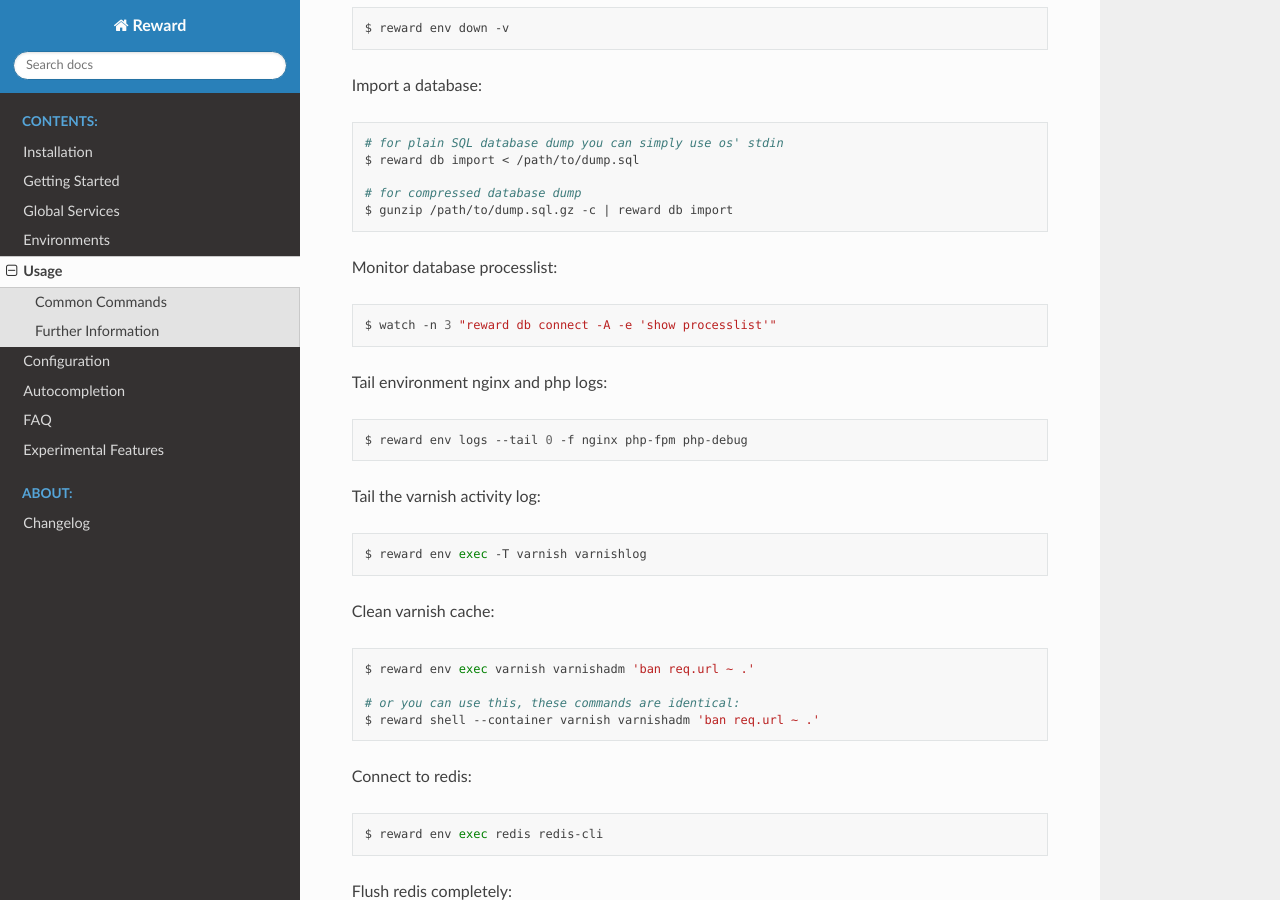
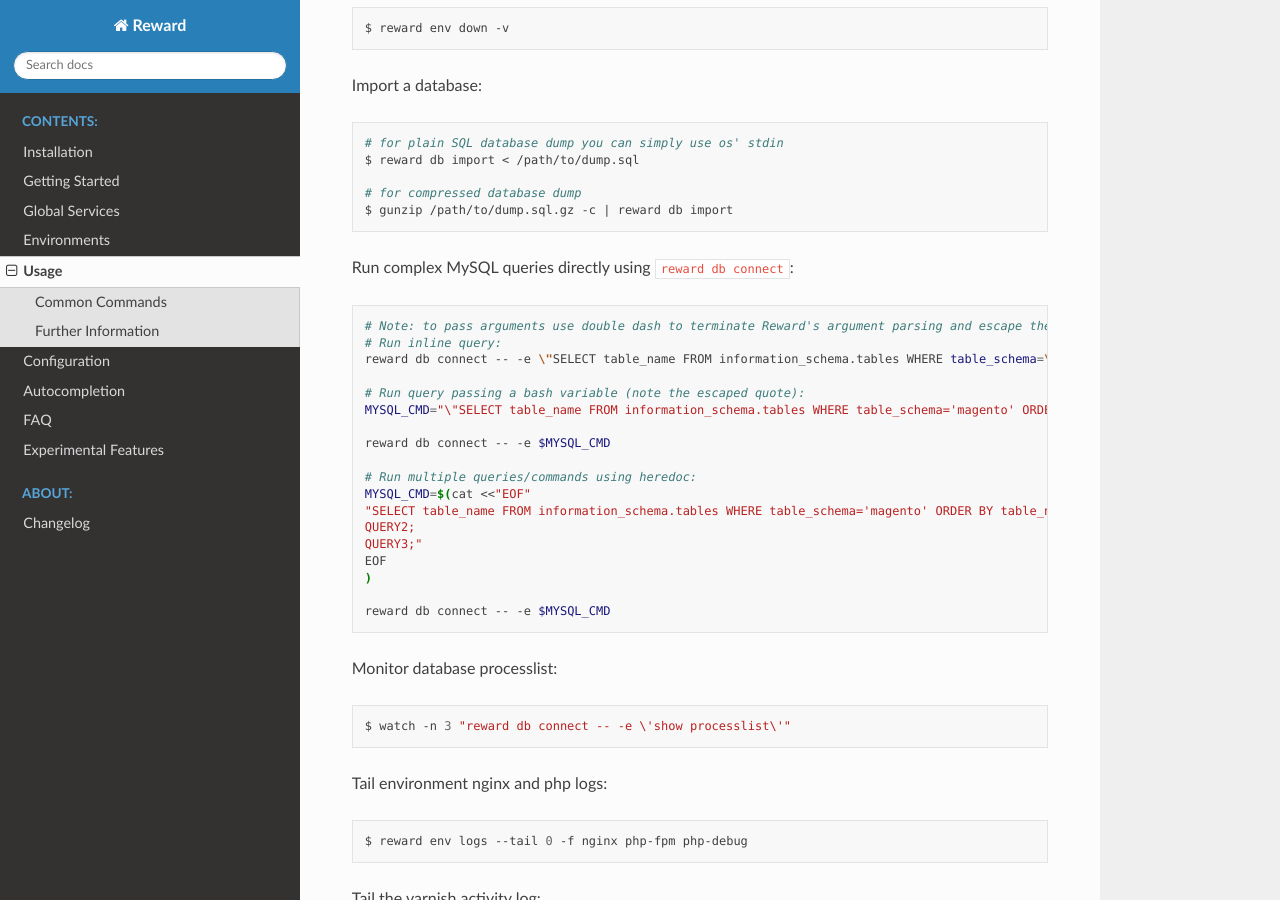
Before and after one commit to rewardenv/reward, a Sphinx documentation site: the page built from docs/usage.md, in a window 1280 px wide and 900 px high, scrolled down 718 px. Built offline with Sphinx 7.4.7 and the Read the Docs theme 2.0.0, drawn with Linux system fonts in a browser that asks for light colours.

Commit message:
docs: update

````diff
--- a/docs/usage.md
+++ b/docs/usage.md
@@ -42,10 +42,33 @@ $ reward db import < /path/to/dump.sql
 $ gunzip /path/to/dump.sql.gz -c | reward db import
 ```
 
+Run complex MySQL queries directly using `reward db connect`:
+
+``` bash
+# Note: to pass arguments use double dash to terminate Reward's argument parsing and escape the special characters [;'"]*
+# Run inline query:
+reward db connect -- -e \"SELECT table_name FROM information_schema.tables WHERE table_schema=\'magento\' ORDER BY table_name LIMIT 5\;\"
+
+# Run query passing a bash variable (note the escaped quote):
+MYSQL_CMD="\"SELECT table_name FROM information_schema.tables WHERE table_schema='magento' ORDER BY table_name LIMIT 5;\""
+
+reward db connect -- -e $MYSQL_CMD
+
+# Run multiple queries/commands using heredoc:
+MYSQL_CMD=$(cat <<"EOF"
+"SELECT table_name FROM information_schema.tables WHERE table_schema='magento' ORDER BY table_name LIMIT 5;
+QUERY2;
+QUERY3;"
+EOF
+)
+
+reward db connect -- -e $MYSQL_CMD
+```
+
 Monitor database processlist:
 
 ``` bash
-$ watch -n 3 "reward db connect -A -e 'show processlist'"
+$ watch -n 3 "reward db connect -- -e \'show processlist\'"
 ```
 
 Tail environment nginx and php logs:
````
Also changed, not shown: docs/configuration/db.md (+17 -10 lines).
